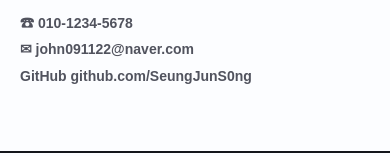
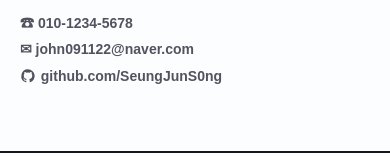
Before and after one commit to SeungJunS0ng/portfolio-site, a React (Vite) app: page / in a window 390 px wide. Shown: the part 906-1062 px from the top of the page. Built offline with nearby package versions, Linux system fonts and the light colour scheme; no server answers; a web font is replaced by a local one.

Commit message:
style: About 프로필 정렬과 GitHub 아이콘 보완
- 프로필 영역 상단을 About 본문 시작선에 맞춰 세로 배치 조정

- About GitHub 링크에 브랜드 아이콘과 정렬 스타일 추가

- 모바일 프로필 배치는 기존 상단 중앙 정렬 유지

```diff
--- a/src/pages/Home/sections/About/About.module.css
+++ b/src/pages/Home/sections/About/About.module.css
@@ -9,9 +9,10 @@
 .profileDetails dd { color: var(--gray-700); font: var(--font-small); }
 .contactDetails { margin-top: 0.25rem; }
 .contactDetails dd { display: grid; gap: 0.35rem; }
-.contactDetails a { width: fit-content; color: var(--gray-700); font: var(--font-small); font-weight: 700; text-decoration: none; }
+.contactDetails a { display: inline-flex; align-items: center; gap: 0.3rem; width: fit-content; color: var(--gray-700); font: var(--font-small); font-weight: 700; text-decoration: none; }
 .contactDetails a:hover { color: var(--blue-700); text-decoration: underline; text-underline-offset: 0.2rem; }
-.profile { position: relative; justify-self: center; width: min(100%, 17rem); aspect-ratio: 4 / 5; display: flex; flex-direction: column; align-items: center; justify-content: center; min-height: 19rem; overflow: hidden; color: var(--gray-500); background: linear-gradient(145deg, var(--gray-100), var(--blue-50)); border: 1px dashed var(--blue-300); border-radius: var(--radius-lg); box-shadow: 0.75rem 0.75rem 0 var(--blue-50); }
+.githubIcon { flex: 0 0 auto; width: 1rem; height: 1rem; fill: currentColor; }
+.profile { position: relative; align-self: start; justify-self: center; width: min(100%, 17rem); aspect-ratio: 4 / 5; display: flex; flex-direction: column; align-items: center; justify-content: center; min-height: 19rem; margin-top: 4.5rem; overflow: hidden; color: var(--gray-500); background: linear-gradient(145deg, var(--gray-100), var(--blue-50)); border: 1px dashed var(--blue-300); border-radius: var(--radius-lg); box-shadow: 0.75rem 0.75rem 0 var(--blue-50); }
 .profile span { color: var(--gray-700); font: var(--font-small); font-weight: 700; letter-spacing: 0.08em; }
 .profile p { margin-top: 0.5rem; font: var(--font-small); }
 @media (max-width: 720px) { .section { min-height: auto; grid-template-columns: 1fr; gap: 2rem; padding: 5rem 1.5rem; } .profile { order: -1; width: min(100%, 18rem); min-height: 18rem; margin: 0 auto; } }
--- a/src/pages/Home/sections/About/About.tsx
+++ b/src/pages/Home/sections/About/About.tsx
@@ -24,7 +24,10 @@ export function About() {
               <a href="tel:01012345678">☎ 010-1234-5678</a>
               <a href="mailto:john091122@naver.com">✉ john091122@naver.com</a>
               <a href="https://github.com/SeungJunS0ng" target="_blank" rel="noreferrer">
-                GitHub github.com/SeungJunS0ng
+                <svg className={styles.githubIcon} viewBox="0 0 24 24" aria-hidden="true">
+                  <path d="M12 2a10 10 0 0 0-3.16 19.49c.5.09.68-.22.68-.48v-1.86c-2.78.6-3.37-1.18-3.37-1.18-.45-1.16-1.11-1.47-1.11-1.47-.91-.62.07-.61.07-.61 1 .07 1.53 1.03 1.53 1.03.89 1.53 2.34 1.09 2.91.83.09-.65.35-1.09.64-1.34-2.22-.25-4.56-1.11-4.56-4.94 0-1.09.39-1.98 1.03-2.68-.1-.25-.45-1.27.1-2.65 0 0 .84-.27 2.75 1.02a9.58 9.58 0 0 1 5 0c1.91-1.29 2.75-1.02 2.75-1.02.55 1.38.2 2.4.1 2.65.64.7 1.03 1.59 1.03 2.68 0 3.84-2.34 4.69-4.57 4.94.36.31.68.92.68 1.85v2.75c0 .27.18.58.69.48A10 10 0 0 0 12 2Z" />
+                </svg>
+                github.com/SeungJunS0ng
               </a>
             </dd>
           </div>
```
